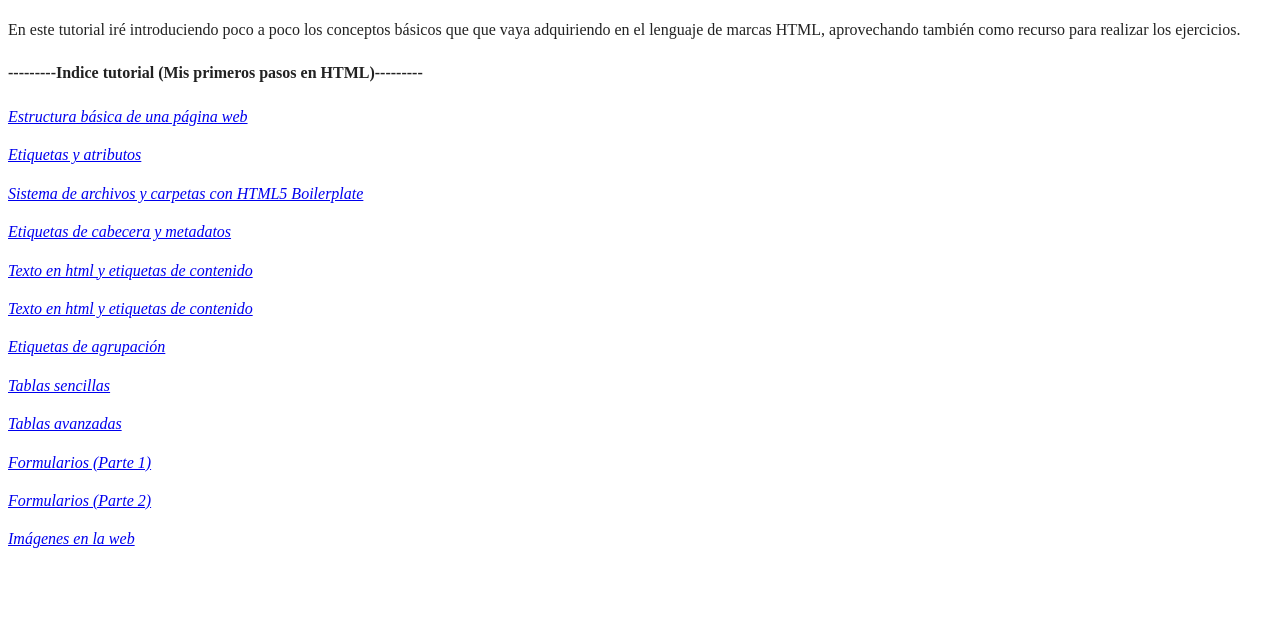
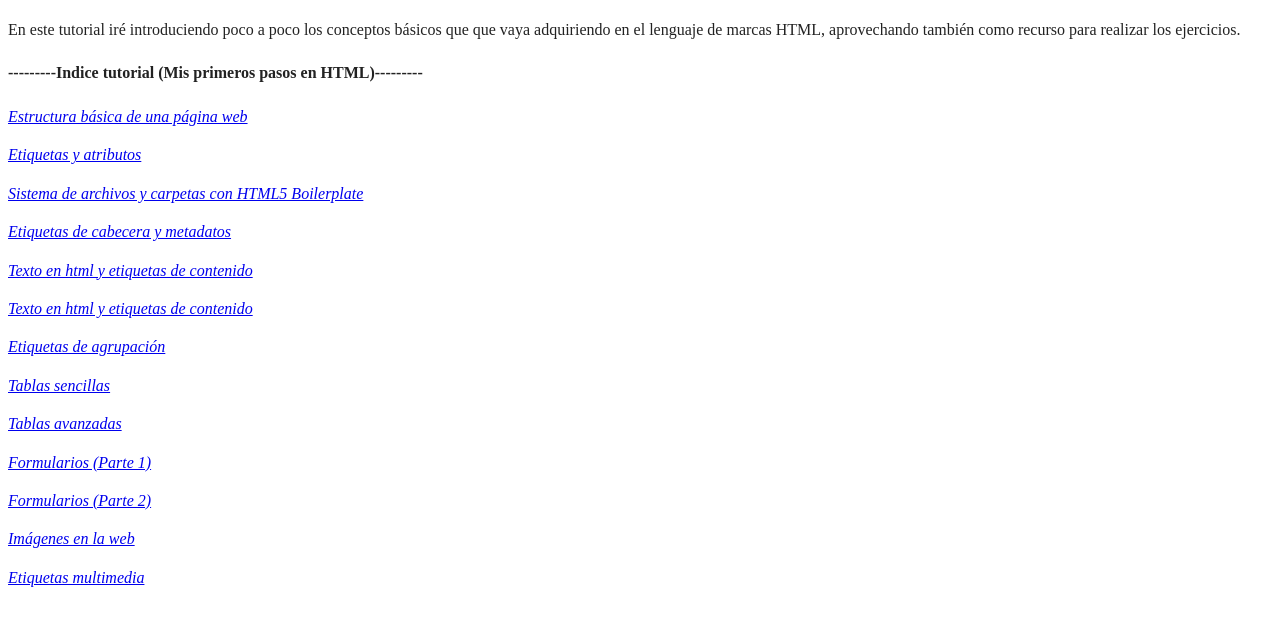
Before and after one commit to sierradevbegan/MiPrimerTutoHTML, a website: page index.html in a window 1280 px wide. Shown: the part 69-690 px from the top of the page. Drawn offline with Linux system fonts and the light colour scheme.

Commit message:
Modificando index.html

```diff
--- a/index.html
+++ b/index.html
@@ -58,6 +58,7 @@
   <p><em><a href="formularios1.html">Formularios (Parte 1)</a></em></p>
   <p><em><a href="formularios2.html">Formularios (Parte 2)</a></em></p>
   <p><em><a href="imagenes.html">Imágenes en la web</a></em></p>
+  <p><em><a href="etiquetas_multimedia.html">Etiquetas multimedia</a></em></p>
 
 
 </body>
```
